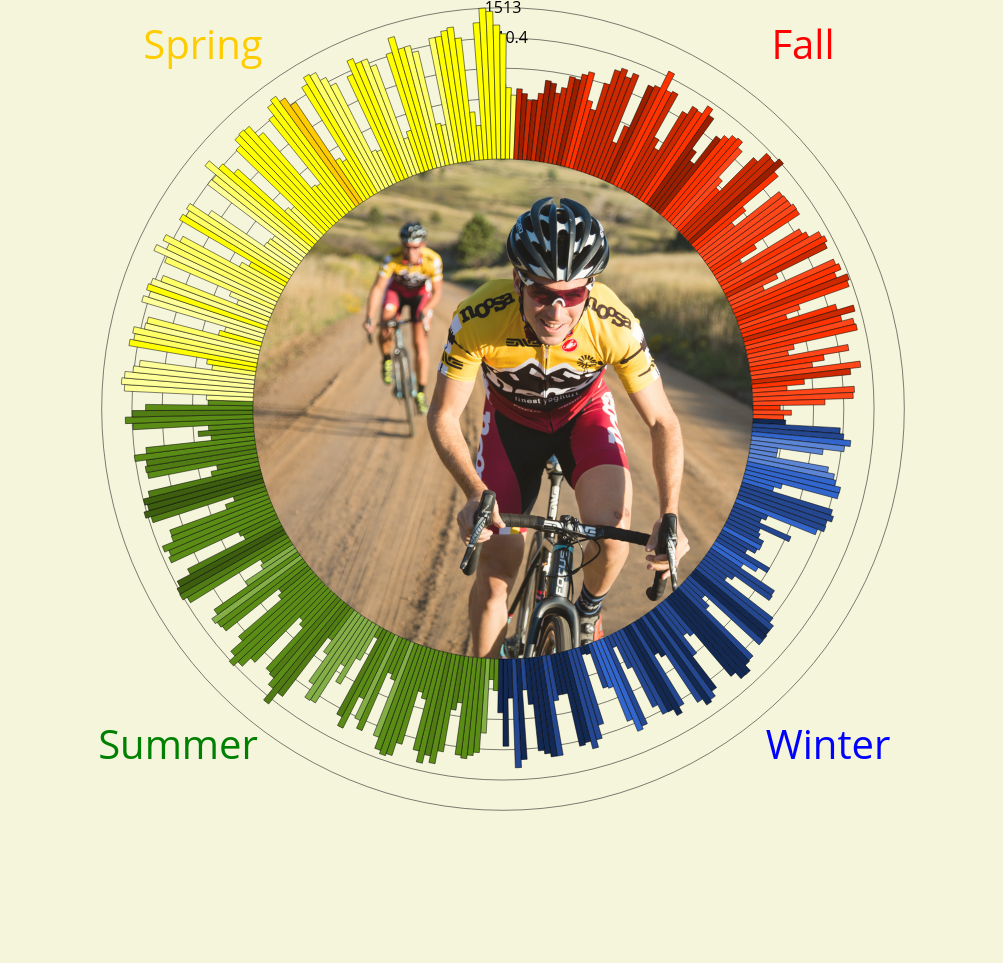
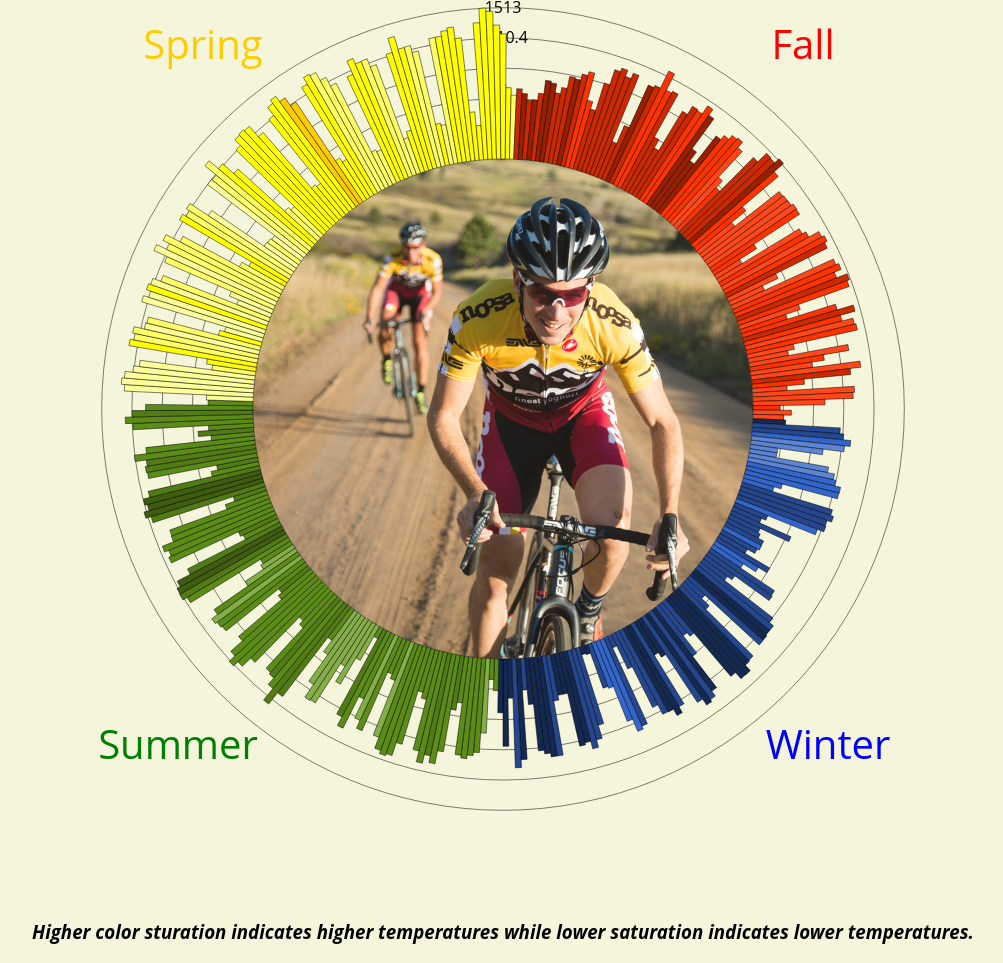
Before and after one commit to cjl248/info3300P1, a plain HTML site: page index.html in a window 1280 px wide. Shown: the part 246-1209 px from the top of the page, without its empty margins (137-1140 px from the left). Before the commit the page ends 1165 px from the top, so only its background shows below. Drawn offline with nearby package versions, Linux system fonts and the light colour scheme.

Commit message:
minor changes

```diff
--- a/index.html
+++ b/index.html
@@ -8,7 +8,7 @@
         body { font-family: "Open Sans"; background-color: beige; }
         div { margin: 30px; }
         h1, h2, { color: black; }
-        /*svg { border: solid black 1px;}*/
+        /*svg { border: solid black 1px; padding: none;}*/
         /* The default styles for axis elements stink. What should they be? */
         .axis path {}
         .axis line {}
@@ -16,10 +16,9 @@
 </head>
 
  <!-- Things to do:
- 1) Change jsonData to read actual data file
- 2) Uncomment color in path declaration once data is inputted and comment old color assignment
- 3) Create Legend. You can ignore my code and here is a helpful link: http://stackoverflow.com/questions/13573771/adding-a-chart-legend-in-d3
- 4) Design Doc-->
+ 1) Bring axis numbers to the front
+ 2) Remove extra svg padding
+ 3) Finish design Doc-->
 
 <body>
 
@@ -211,7 +210,6 @@ d3.json("ordered_data.json", function(error, data) {
 
 });
 </script>
-
-
+    <h3 align="center" style = "font-style: italic;">Higher color sturation indicates higher temperatures while lower saturation indicates lower temperatures.</h3>
 </body>
 </html>
```
